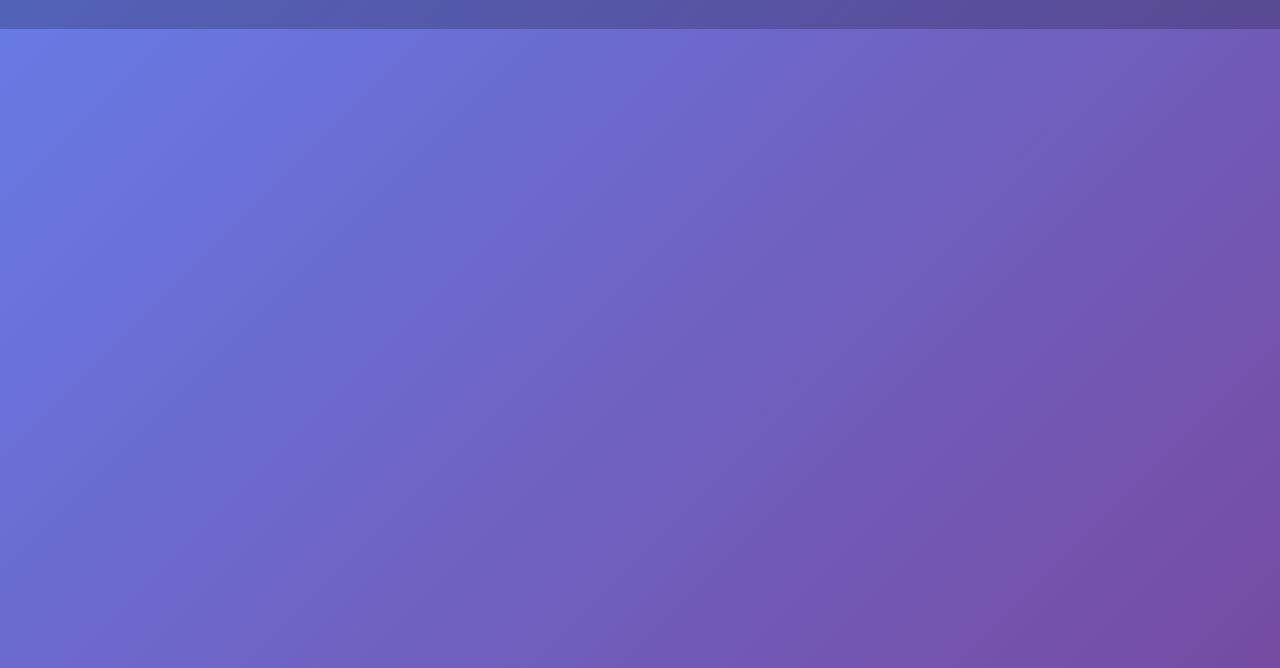
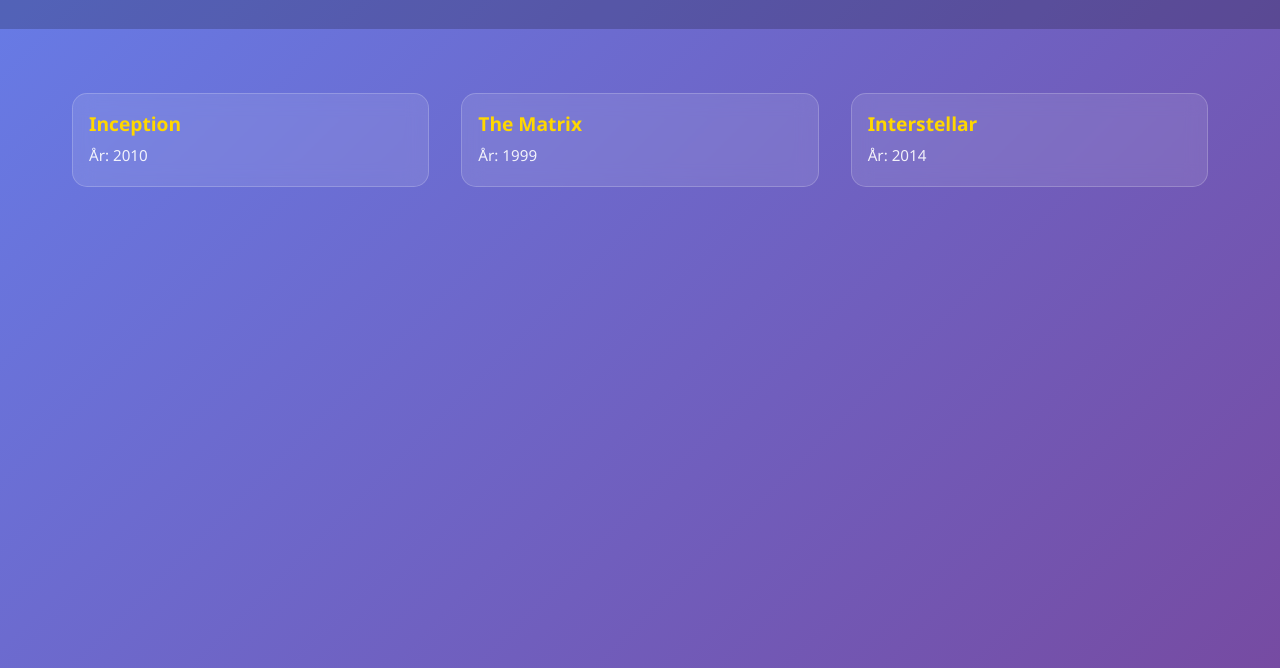
Before and after one commit to nanna-gade/movie-app, a plain HTML site: page index.html in a window 1280 px wide. Shown: the part 132-800 px from the top of the page. Drawn offline with Linux system fonts and the light colour scheme.

Commit message:
Opgave 0.6-1.3

```diff
--- a/app.js
+++ b/app.js
@@ -1,3 +1,14 @@
 "use strict";
 
-console.log("Movie App - DAG 2")
+console.log("Movie App starter...");
+
+// Man kan også samle sit array/listen af film i et array, istedet for at lave EN variabel per film:
+const movies = ["Inception", "The Matrix", "Interstellar", "The Dark Knight", "Pulp Fiction"];
+
+console.log("Alle flm:", movies);
+
+console.log("Første film:", movies[0]);
+console.log("Anden film:", movies[1]);
+console.log("Sidste film:", movies[3]);
+
+console.log("Antal film:", movies.length);
--- a/index.html
+++ b/index.html
@@ -13,8 +13,26 @@
     </header>
 
     <main>
-      <section id="movie-list" class="movie-grid" aria-label="Filmliste"
+      <section id="movie-list" class="movie-grid" aria-label="Filmliste">
       <!-- Film vises her med JavaScript -->
+      <article class="movie-card">
+        <div class="movie-info">
+          <h3>Inception</h3>
+          <p>År: 2010</p>
+        </div>
+      </article>
+      <article class="movie-card">
+        <div class="movie-info">
+          <h3>The Matrix</h3>
+          <p>År: 1999</p>
+        </div>
+      </article>
+      <article class="movie-card">
+        <div class="movie-info">
+          <h3>Interstellar</h3>
+          <p>År: 2014</p>
+        </div>
+      </article>
       </section>
     </main>
 
```
